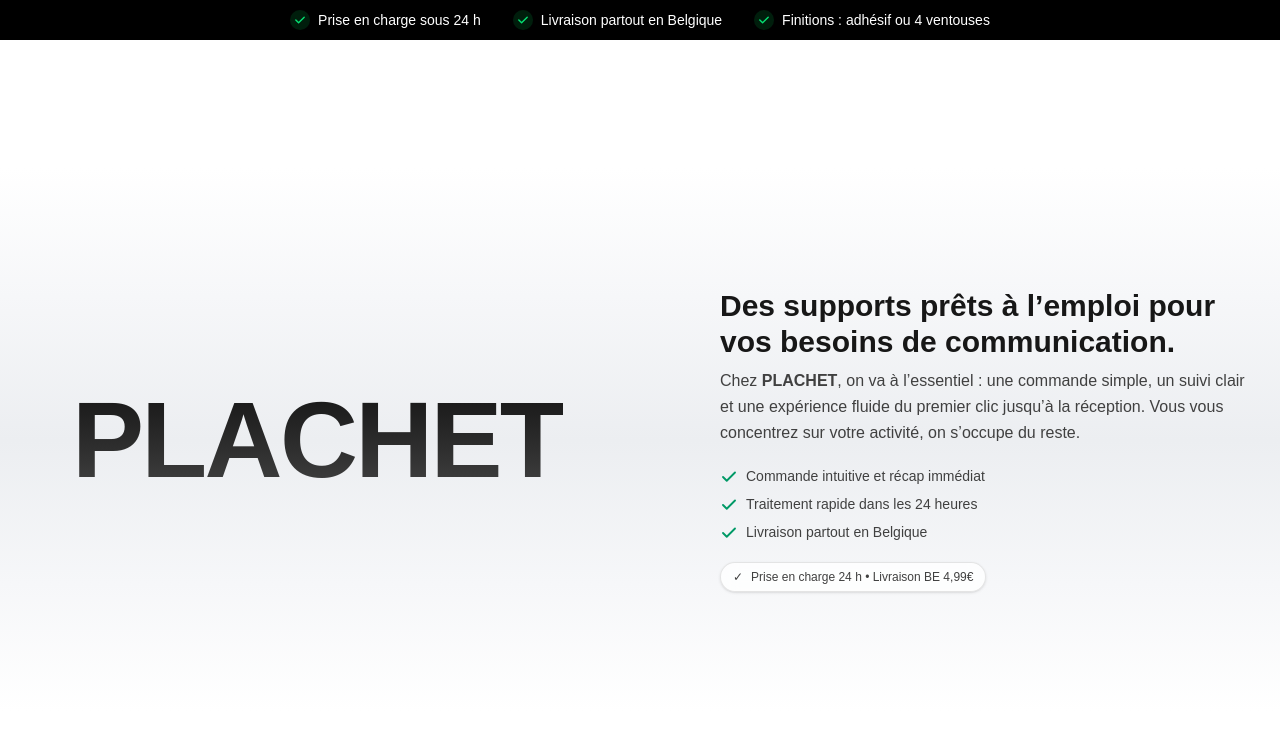
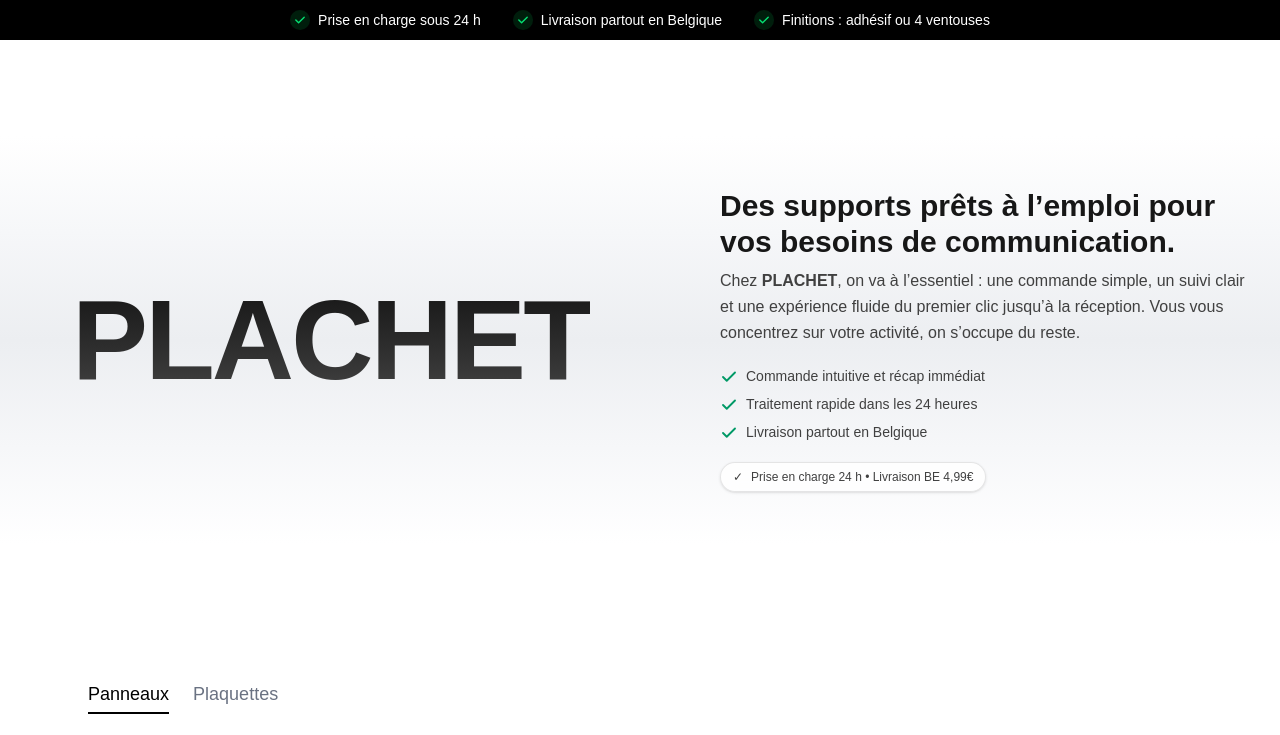
Before and after one commit to beendev/plachet, a Next.js app: page / in a window 1280 px wide. Shown: the top 735 px of the page. Built offline with nearby package versions, Linux system fonts and the light colour scheme.

Commit message:
modif gero

```diff
--- a/src/components/Hero.tsx
+++ b/src/components/Hero.tsx
@@ -6,7 +6,7 @@
   return (
     <header
       className="
-        relative isolate min-h-[100svh] flex items-center overflow-hidden bg-white
+        relative isolate min-h-[75svh] flex items-center overflow-hidden bg-white
       "
     >
       {/* Un SEUL dégradé gris, discret, centré sur la zone du titre */}
@@ -28,7 +28,7 @@
               transition={{ duration: 0.6, ease: "easeOut" }}
               className="
                 leading-[0.9] tracking-tight font-extrabold
-                text-[clamp(48px,8.8vw,108px)]
+                text-[clamp(64px,8.9vw,116px)]
                 bg-clip-text text-transparent bg-gradient-to-b from-neutral-900 to-neutral-700
               "
             >
```
